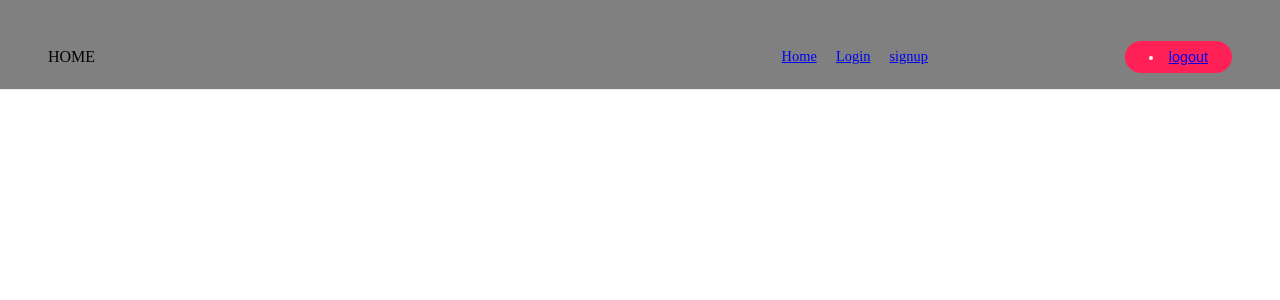
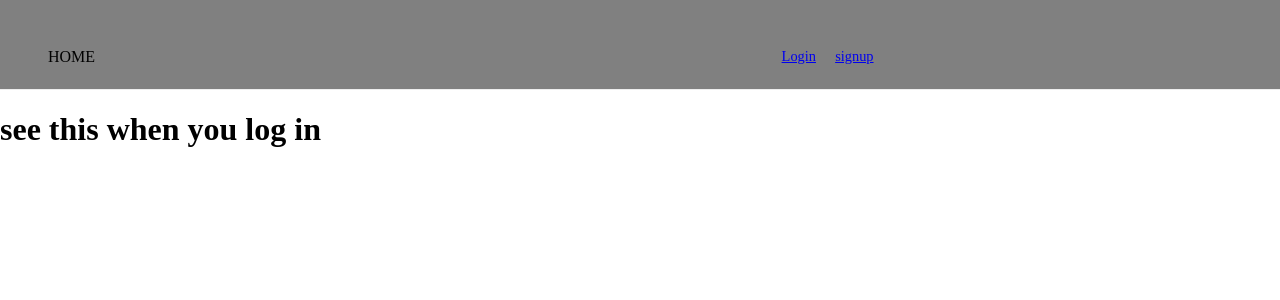
Before and after one commit to bimbo-ade/MERN, a React (Create React App) app in the folder frontend/frontend/: page / in a window 1280 px wide. Shown: the top 300 px of the page. Built offline with nearby package versions, Linux system fonts and the light colour scheme.

Commit message:
dynamic display

```diff
--- a/frontend/frontend/src/App.js
+++ b/frontend/frontend/src/App.js
@@ -1,17 +1,34 @@
+import React, { useState, Navigate } from "react";
 import Login from "./components/Login";
 import Navbar from "./components/Navbar";
 import Signup from "./components/Register";
+import Home from "./components/Home";
 import { BrowserRouter, Route, Routes } from "react-router-dom";
 
 function App() {
+  const [user, setUser] = useState(true);
+  const [login, setLogin] = useState(true);
   return (
     <div className="App">
       <BrowserRouter>
         <Navbar />
 
         <Routes>
-          <Route path="login" element={<Login />} />
-          <Route path="signup" element={<Signup />} />
+          {user ? (
+            <>
+              {" "}
+              <Route
+                path="/"
+                element={login ? <Home /> : <Navigate to="/login" />}
+              />
+            </>
+          ) : (
+            <>
+              {" "}
+              <Route path="login" element={<Login />} />
+              <Route path="signup" element={<Signup />} />
+            </>
+          )}
         </Routes>
       </BrowserRouter>
     </div>
--- a/frontend/frontend/src/components/Home.jsx
+++ b/frontend/frontend/src/components/Home.jsx
@@ -1,7 +1,13 @@
 import React from "react";
 
 const Home = () => {
-  return <div>see this when you log in</div>;
+  return (
+    <div>
+      <h1>
+        <strong>see this when you log in</strong>{" "}
+      </h1>
+    </div>
+  );
 };
 
 export default Home;
--- a/frontend/frontend/src/components/Navbar.jsx
+++ b/frontend/frontend/src/components/Navbar.jsx
@@ -1,32 +1,36 @@
-import React from "react";
+import React, { useState } from "react";
 import { Link } from "react-router-dom";
 import styled from "styled-components";
 
 const Navbar = () => {
+  const [user, setUser] = useState(false);
   return (
     <div>
+      {/* if user is TRUE loged in, we should only see HOME and LOGOUT */}
+      {/* if user is FALSE not in we should only see SIGNIN and LOGIN */}
       <Div>
         <div className="img-cont">HOME</div>
         <div className={"links"}>
           <ul>
+            {user ? (
+              <>
+                {" "}
                 <li>
                   <Link to="/">Home</Link>
                 </li>
+                <li> logout</li>
+              </>
+            ) : (
+              <>
                 <li>
                   <Link to="/login">Login</Link>
                 </li>
                 <li>
                   <Link to="/signup">signup</Link>
                 </li>
+              </>
+            )}
           </ul>
-          <div className="cart-icon-btn">
-            <button>
-              {" "}
-              <li>
-                <Link to="/">logout</Link>
-              </li>{" "}
-            </button>
-          </div>
         </div>
       </Div>
     </div>
```
Lines whose indentation alone changed are shown as unchanged.
